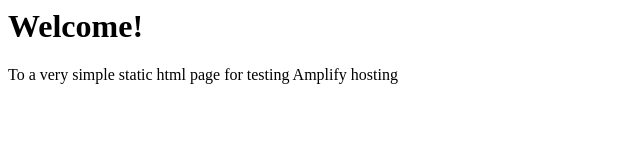
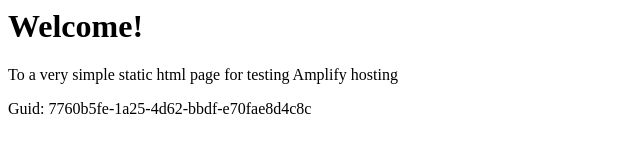
Before and after one commit to aws-aemilia-nrt/Github-PR-Commit-Integration-Test-DoNotTouch-GithubWebhookPreviewCanaryTest-v1-prod-ap-northeast-1, a website: page src/index.html in a window 1280 px wide. Shown: the whole page, without its empty margins (0-640 px from the left). Drawn offline with Linux system fonts and the light colour scheme.

Commit message:
commit from integ tests

```diff
--- a/src/index.html
+++ b/src/index.html
@@ -1,3 +1,5 @@
+
+
 <html lang="en">
 
 <head>
@@ -10,6 +12,6 @@
 <body>
     <h1>Welcome!</h1>
     <p>To a very simple static html page for testing Amplify hosting</p>
-</body>
+    <p>Guid: 7760b5fe-1a25-4d62-bbdf-e70fae8d4c8c</p></body>
 
 </html>
```
